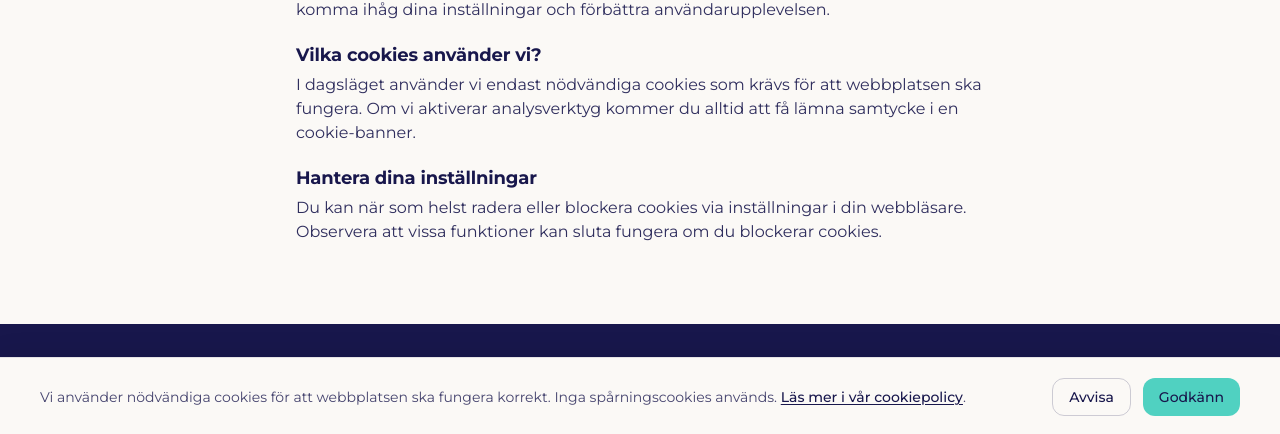
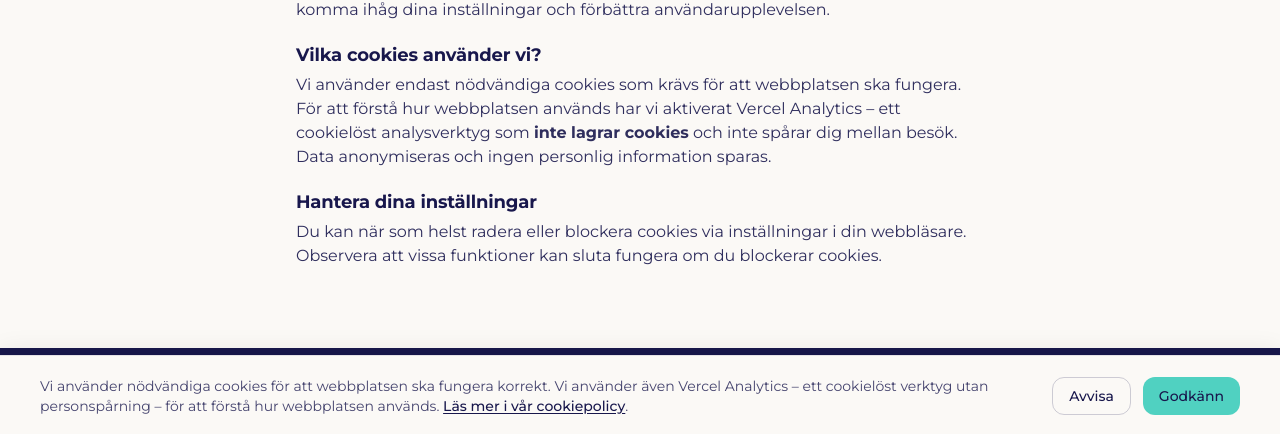
Before and after one commit to isanemka/putsson, a Next.js app: page /cookies in a window 1280 px wide. Shown: the part 364-798 px from the top of the page. Built offline with nearby package versions, Linux system fonts and the light colour scheme; no server answers.

Commit message:
Update cookie policy and banner to reflect Vercel Analytics
- Remove outdated 'if we activate analytics' phrasing
- Clarify Vercel Analytics is active but cookieless
- Update cookie banner text to mention anonymous analytics

```diff
--- a/app/cookies/page.tsx
+++ b/app/cookies/page.tsx
@@ -46,9 +46,11 @@ export default function CookiePolicyPage() {
             Vilka cookies använder vi?
           </h2>
           <p>
-            I dagsläget använder vi endast nödvändiga cookies som krävs för att
-            webbplatsen ska fungera. Om vi aktiverar analysverktyg kommer du
-            alltid att få lämna samtycke i en cookie-banner.
+            Vi använder endast nödvändiga cookies som krävs för att webbplatsen
+            ska fungera. För att förstå hur webbplatsen används har vi aktiverat
+            Vercel Analytics – ett cookielöst analysverktyg som{' '}
+            <strong>inte lagrar cookies</strong> och inte spårar dig mellan
+            besök. Data anonymiseras och ingen personlig information sparas.
           </p>
         </div>
 
--- a/components/CookieBanner.tsx
+++ b/components/CookieBanner.tsx
@@ -33,7 +33,8 @@ export default function CookieBanner() {
       <div className="mx-auto flex w-full max-w-7xl flex-col gap-4 sm:flex-row sm:items-center sm:justify-between">
         <p className="text-sm text-navy/80">
           Vi använder nödvändiga cookies för att webbplatsen ska fungera
-          korrekt. Inga spårningscookies används.{' '}
+          korrekt. Vi använder även Vercel Analytics – ett cookielöst verktyg
+          utan personspårning – för att förstå hur webbplatsen används.{' '}
           <Link
             href="/cookies"
             className="font-medium text-navy underline underline-offset-2 hover:text-mint"
```
